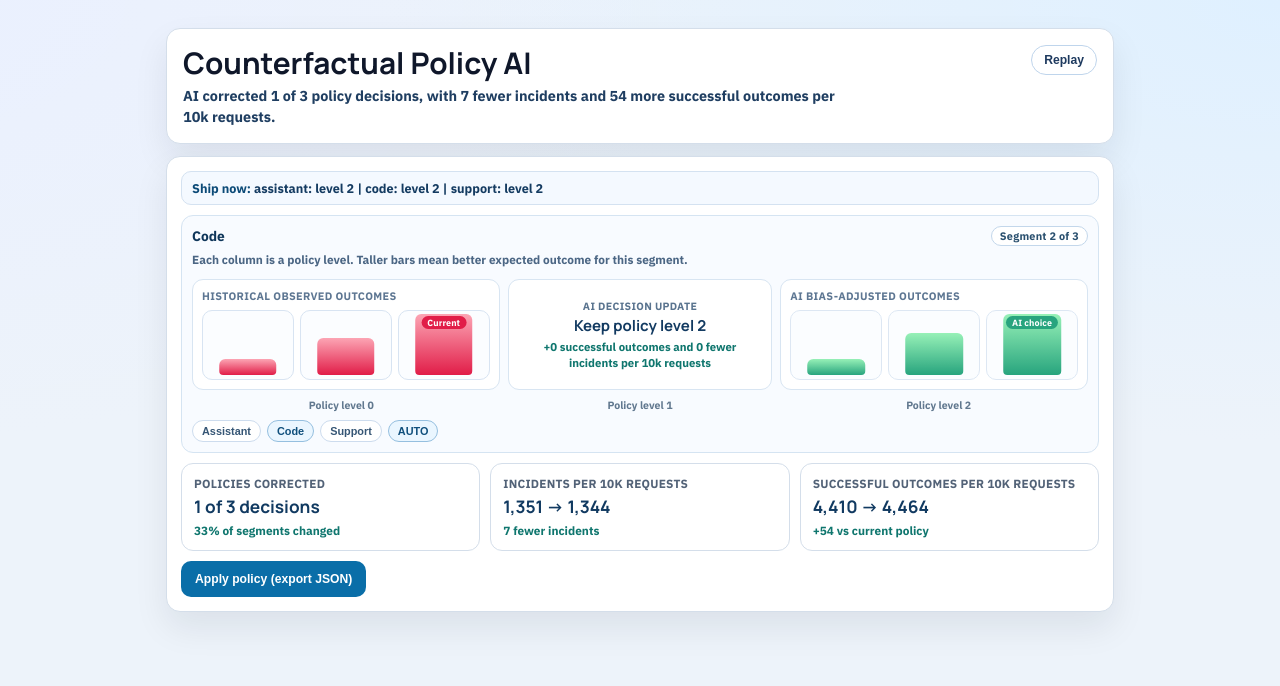
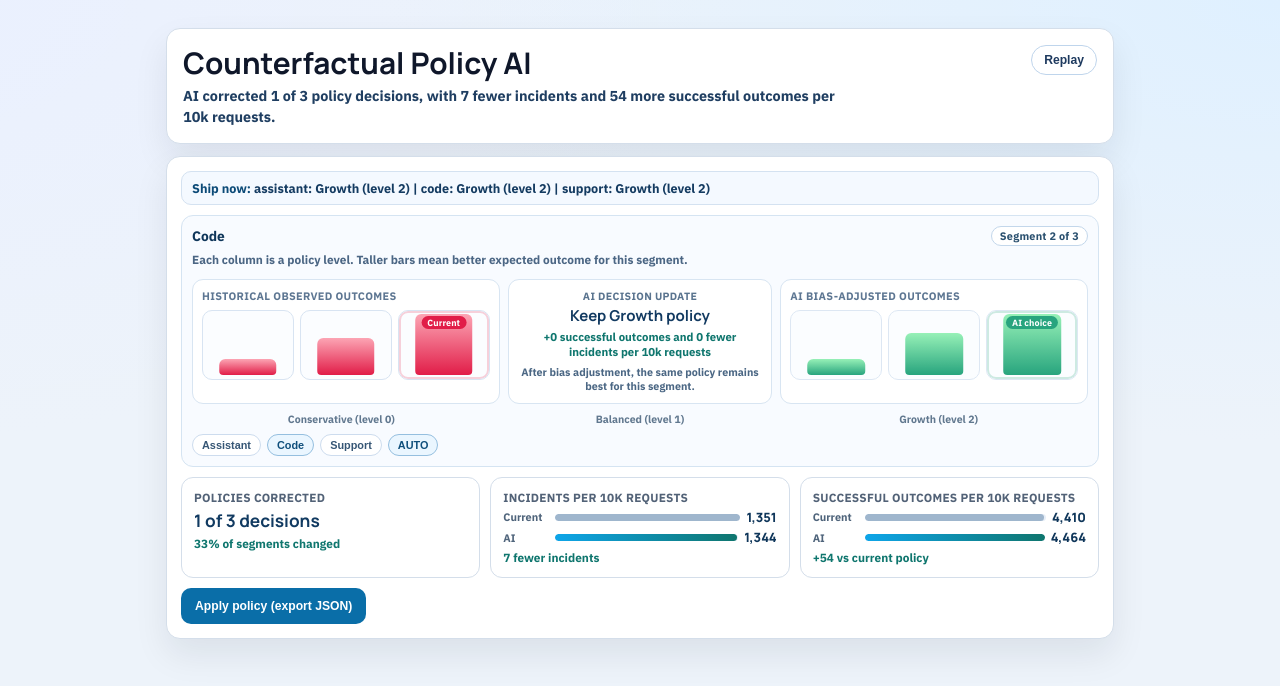
Before and after one commit to KumarNavish/promopilot, a React (Vite) app in the folder frontend/: page / in a window 1280 px wide. Shown: the top 686 px of the page. Built offline with nearby package versions, Linux system fonts and the light colour scheme; no server answers.

Commit message:
Polish wow flow with named policy levels and visual before-after impact bars

```diff
--- a/frontend/src/pages/Home.tsx
+++ b/frontend/src/pages/Home.tsx
@@ -66,6 +66,19 @@ function formatIncidentNarrative(value: number): string {
 
 function cleanSegment(segment: string): string {
   return segment.replace("Domain=", "").replace(/_/g, " ");
+}
+
+function policyLevelName(level: number): string {
+  if (level === 0) {
+    return "Conservative";
+  }
+  if (level === 1) {
+    return "Balanced";
+  }
+  if (level === 2) {
+    return "Growth";
+  }
+  return `Level ${level}`;
 }
 
 function objectiveValue(point: DoseResponsePoint): number {
@@ -217,7 +230,7 @@ function buildSegmentDecisions(params: {
 function buildPolicyLine(policy: PolicyMap): string {
   return Object.entries(policy)
     .sort(([a], [b]) => a.localeCompare(b))
-    .map(([segment, level]) => `${cleanSegment(segment)}: level ${level}`)
+    .map(([segment, level]) => `${cleanSegment(segment)}: ${policyLevelName(level)} (level ${level})`)
     .join(" | ");
 }
 
@@ -436,6 +449,12 @@ export function Home(): JSX.Element {
   const animatedAiSuccess = useAnimatedNumber(score?.aiSuccessPer10k ?? 0, `ai-success|${metricAnimationKey}`);
   const animatedActiveSuccessGain = useAnimatedNumber(activeDecision?.successGainPer10k ?? 0, `row-success|${metricAnimationKey}`);
   const animatedActiveIncidentGain = useAnimatedNumber(activeDecision?.incidentsAvoidedPer10k ?? 0, `row-incidents|${metricAnimationKey}`);
+  const incidentScale = Math.max(score?.naiveIncidentPer10k ?? 0, score?.aiIncidentPer10k ?? 0, 1);
+  const successScale = Math.max(score?.naiveSuccessPer10k ?? 0, score?.aiSuccessPer10k ?? 0, 1);
+  const currentIncidentBar = ((score?.naiveIncidentPer10k ?? 0) / incidentScale) * 100;
+  const aiIncidentBar = (animatedAiIncidents / incidentScale) * 100;
+  const currentSuccessBar = ((score?.naiveSuccessPer10k ?? 0) / successScale) * 100;
+  const aiSuccessBar = (animatedAiSuccess / successScale) * 100;
 
   return (
     <main className="page-shell" data-testid="home-shell">
@@ -487,7 +506,10 @@ export function Home(): JSX.Element {
                 <p>Historical observed outcomes</p>
                 <div className="lane-bars naive">
                   {activeDecision.levels.map((level, index) => (
-                    <span key={`naive-${level}`} className="bar-cell">
+                    <span
+                      key={`naive-${level}`}
+                      className={`bar-cell ${activeDecision.naivePick === level ? "selected-current" : ""}`}
+                    >
                       <span
                         className="bar-fill naive"
                         style={{ height: `${24 + activeDecision.naiveNorm[index] * 66}%` }}
@@ -502,8 +524,8 @@ export function Home(): JSX.Element {
                 <p className="delta-title">AI decision update</p>
                 <strong>
                   {activeDecision.naivePick === activeDecision.aiPick
-                    ? `Keep policy level ${activeDecision.aiPick}`
-                    : `Change policy level ${activeDecision.naivePick} to level ${activeDecision.aiPick}`}
+                    ? `Keep ${policyLevelName(activeDecision.aiPick)} policy`
+                    : `Change from ${policyLevelName(activeDecision.naivePick)} to ${policyLevelName(activeDecision.aiPick)}`}
                 </strong>
                 <small className={animatedActiveIncidentGain >= 0 ? "good" : "bad"}>
                   {`${formatSignedNumber(animatedActiveSuccessGain)} successful outcomes and ${formatIncidentNarrative(animatedActiveIncidentGain)} per 10k requests`}
@@ -513,13 +535,21 @@ export function Home(): JSX.Element {
                     historical bias corrected
                   </em>
                 ) : null}
+                <p className="delta-explainer">
+                  {activeDecision.naivePick === activeDecision.aiPick
+                    ? "After bias adjustment, the same policy remains best for this segment."
+                    : "After bias adjustment, a different policy level gives better safety and success together."}
+                </p>
               </article>
 
               <article className="lane-card" data-testid="lane-corrected">
                 <p>AI bias-adjusted outcomes</p>
                 <div className="lane-bars ai" style={{ opacity: 0.62 + activeProgress * 0.38 }}>
                   {activeDecision.levels.map((level, index) => (
-                    <span key={`ai-${level}`} className="bar-cell">
+                    <span
+                      key={`ai-${level}`}
+                      className={`bar-cell ${activeDecision.aiPick === level ? "selected-ai" : ""}`}
+                    >
                       <span
                         className="bar-fill ai"
                         style={{ height: `${24 + activeDecision.drNorm[index] * 66}%` }}
@@ -533,7 +563,7 @@ export function Home(): JSX.Element {
 
             <div className="level-scale" data-testid="level-scale">
               {activeDecision.levels.map((level) => (
-                <span key={`scale-${level}`}>{`Policy level ${level}`}</span>
+                <span key={`scale-${level}`}>{`${policyLevelName(level)} (level ${level})`}</span>
               ))}
             </div>
 
@@ -569,7 +599,22 @@ export function Home(): JSX.Element {
 
             <article className="kpi-card" data-testid="kpi-incidents">
               <p>Incidents per 10k requests</p>
-              <strong>{`${formatInteger(score.naiveIncidentPer10k)} -> ${formatInteger(animatedAiIncidents)}`}</strong>
+              <div className="kpi-compare">
+                <div className="kpi-compare-row">
+                  <span>Current</span>
+                  <div className="kpi-track">
+                    <i className="current" style={{ width: `${currentIncidentBar}%` }} />
+                  </div>
+                  <strong>{formatInteger(score.naiveIncidentPer10k)}</strong>
+                </div>
+                <div className="kpi-compare-row">
+                  <span>AI</span>
+                  <div className="kpi-track">
+                    <i className="ai" style={{ width: `${aiIncidentBar}%` }} />
+                  </div>
+                  <strong>{formatInteger(animatedAiIncidents)}</strong>
+                </div>
+              </div>
               <small className={animatedIncidentsAvoided >= 0 ? "good" : "bad"}>
                 {formatIncidentNarrative(animatedIncidentsAvoided)}
               </small>
@@ -577,7 +622,22 @@ export function Home(): JSX.Element {
 
             <article className="kpi-card" data-testid="kpi-success">
               <p>Successful outcomes per 10k requests</p>
-              <strong>{`${formatInteger(score.naiveSuccessPer10k)} -> ${formatInteger(animatedAiSuccess)}`}</strong>
+              <div className="kpi-compare">
+                <div className="kpi-compare-row">
+                  <span>Current</span>
+                  <div className="kpi-track">
+                    <i className="current" style={{ width: `${currentSuccessBar}%` }} />
+                  </div>
+                  <strong>{formatInteger(score.naiveSuccessPer10k)}</strong>
+                </div>
+                <div className="kpi-compare-row">
+                  <span>AI</span>
+                  <div className="kpi-track">
+                    <i className="ai" style={{ width: `${aiSuccessBar}%` }} />
+                  </div>
+                  <strong>{formatInteger(animatedAiSuccess)}</strong>
+                </div>
+              </div>
               <small className={animatedSuccessGain >= 0 ? "good" : "bad"}>
                 {`${formatSignedNumber(animatedSuccessGain)} vs current policy`}
               </small>
--- a/frontend/src/styles.css
+++ b/frontend/src/styles.css
@@ -200,6 +200,14 @@ h1 {
   overflow: hidden;
 }
 
+.bar-cell.selected-current {
+  box-shadow: inset 0 0 0 2px rgba(225, 29, 72, 0.2);
+}
+
+.bar-cell.selected-ai {
+  box-shadow: inset 0 0 0 2px rgba(5, 150, 105, 0.22);
+}
+
 .bar-fill {
   position: absolute;
   bottom: 4px;
@@ -304,6 +312,14 @@ h1 {
   padding: 2px 8px;
 }
 
+.delta-explainer {
+  margin: 1px 0 0;
+  font-size: 0.67rem;
+  font-weight: 700;
+  line-height: 1.35;
+  color: #4b6784;
+}
+
 .level-scale {
   display: grid;
   grid-template-columns: repeat(3, minmax(0, 1fr));
@@ -372,6 +388,54 @@ h1 {
   color: #113a61;
 }
 
+.kpi-compare {
+  margin-top: 5px;
+  display: grid;
+  gap: 5px;
+}
+
+.kpi-compare-row {
+  display: grid;
+  grid-template-columns: 46px minmax(0, 1fr) auto;
+  align-items: center;
+  gap: 6px;
+}
+
+.kpi-compare-row span {
+  font-size: 0.68rem;
+  font-weight: 700;
+  color: #4f647b;
+}
+
+.kpi-compare-row strong {
+  margin-top: 0;
+  font-size: 0.8rem;
+  font-weight: 800;
+  color: #0f365a;
+}
+
+.kpi-track {
+  height: 7px;
+  border-radius: 999px;
+  background: #e7eef7;
+  overflow: hidden;
+}
+
+.kpi-track i {
+  display: block;
+  height: 100%;
+  border-radius: 999px;
+  transition: width 280ms ease;
+}
+
+.kpi-track i.current {
+  background: #9fb6cd;
+}
+
+.kpi-track i.ai {
+  background: linear-gradient(90deg, #0ea5e9, #0f766e);
+}
+
 .kpi-card small {
   display: block;
   margin-top: 5px;
```
